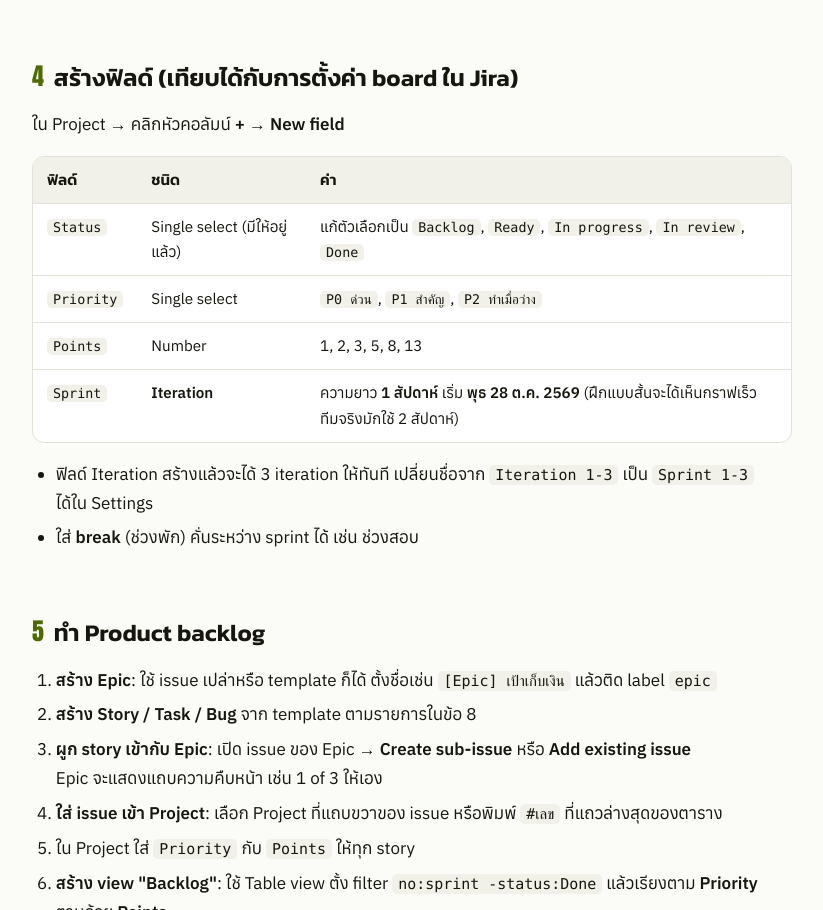
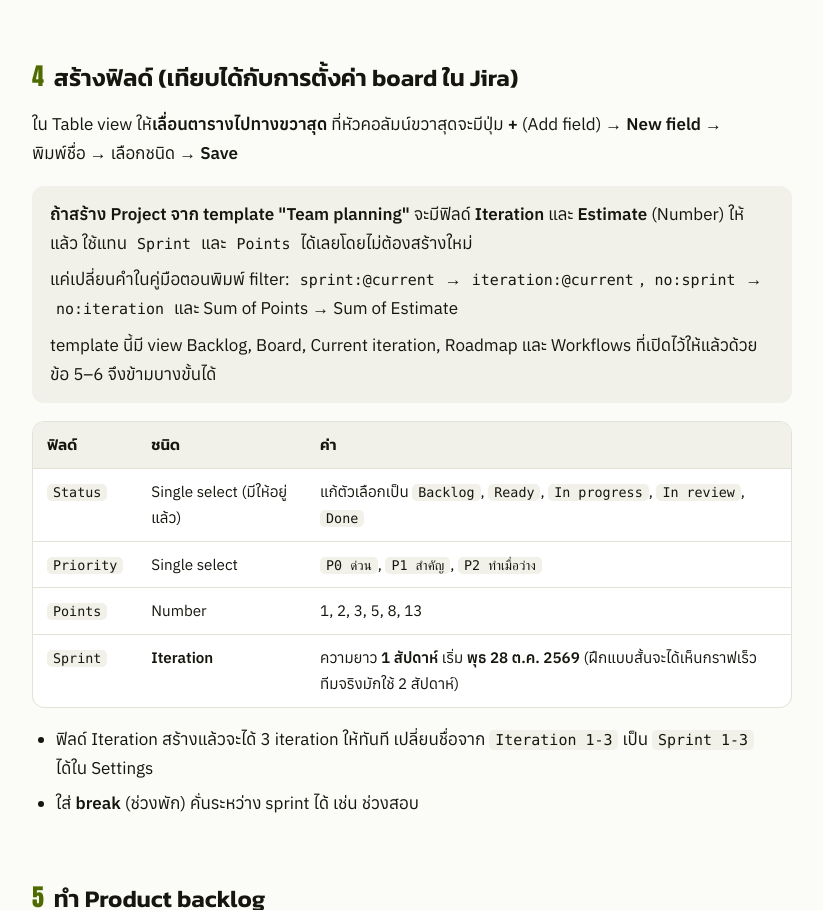
Before and after one commit to nitiwat546-cloud/NgenPaiNai, a plain HTML site: page docs/github-projects-practice.html in a window 1280 px wide. Shown: the part 1883-2793 px from the top of the page, without its empty margins (360-1183 px from the left). Drawn offline with Linux system fonts and the light colour scheme.

Commit message:
คู่มือ: แก้ตำแหน่งปุ่ม Add field และเพิ่มหมายเหตุ template Team planning
Co-Authored-By: Claude Opus 5.5 <noreply@anthropic.com>

```diff
--- a/docs/github-projects-practice.html
+++ b/docs/github-projects-practice.html
@@ -152,7 +152,8 @@ footer ul { padding-left: 1.2em; }
 
 <section id="s4">
 <h2><span class="n">4</span>สร้างฟิลด์ (เทียบได้กับการตั้งค่า board ใน Jira)</h2>
-<p>ใน Project → คลิกหัวคอลัมน์ <strong>+</strong> → <strong>New field</strong></p>
+<p>ใน Table view ให้<strong>เลื่อนตารางไปทางขวาสุด</strong> ที่หัวคอลัมน์ขวาสุดจะมีปุ่ม <strong>+</strong> (Add field) → <strong>New field</strong> → พิมพ์ชื่อ → เลือกชนิด → <strong>Save</strong></p>
+<div class="note"><p><strong>ถ้าสร้าง Project จาก template &quot;Team planning&quot;</strong> จะมีฟิลด์ <strong>Iteration</strong> และ <strong>Estimate</strong> (Number) ให้แล้ว ใช้แทน <code>Sprint</code> และ <code>Points</code> ได้เลยโดยไม่ต้องสร้างใหม่</p><p>แค่เปลี่ยนคำในคู่มือตอนพิมพ์ filter: <code>sprint:@current</code> → <code>iteration:@current</code>, <code>no:sprint</code> → <code>no:iteration</code> และ Sum of Points → Sum of Estimate</p><p>template นี้มี view Backlog, Board, Current iteration, Roadmap และ Workflows ที่เปิดไว้ให้แล้วด้วย ข้อ 5–6 จึงข้ามบางขั้นได้</p></div>
 <div class="table-wrap"><table>
 <thead><tr><th>ฟิลด์</th><th>ชนิด</th><th>ค่า</th></tr></thead>
 <tbody>
```
Also changed, not shown: 1 other file.
